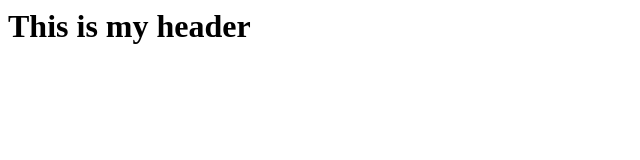
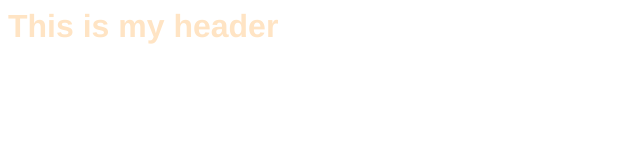
Before and after one commit to mytreyi07/SshRemoteRepo, a plain HTML site: page index.html in a window 1280 px wide. Shown: the whole page, without its empty margins (0-640 px from the left). Drawn offline with Linux system fonts and the light colour scheme.

Commit message:
Added style tags per review comments

```diff
--- a/index.html
+++ b/index.html
@@ -1,6 +1,11 @@
 <html>
 <head>
-
+    <style>
+        H1{
+            color:bisque;
+            font-family:'Franklin Gothic Medium', 'Arial Narrow', Arial, sans-serif;
+        }
+    </style>
 </head>
     <i-- please use CSS tags here -->
 <body>
```
